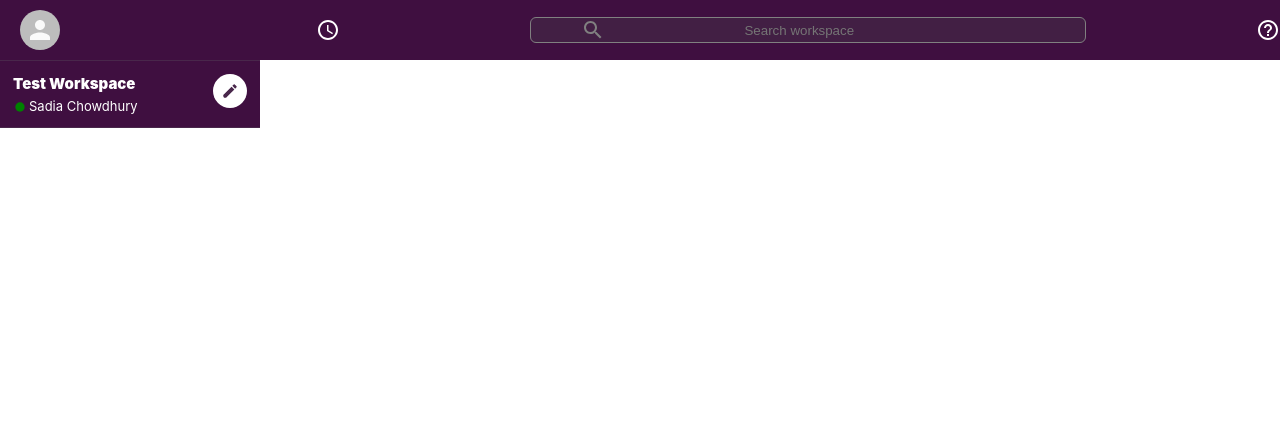
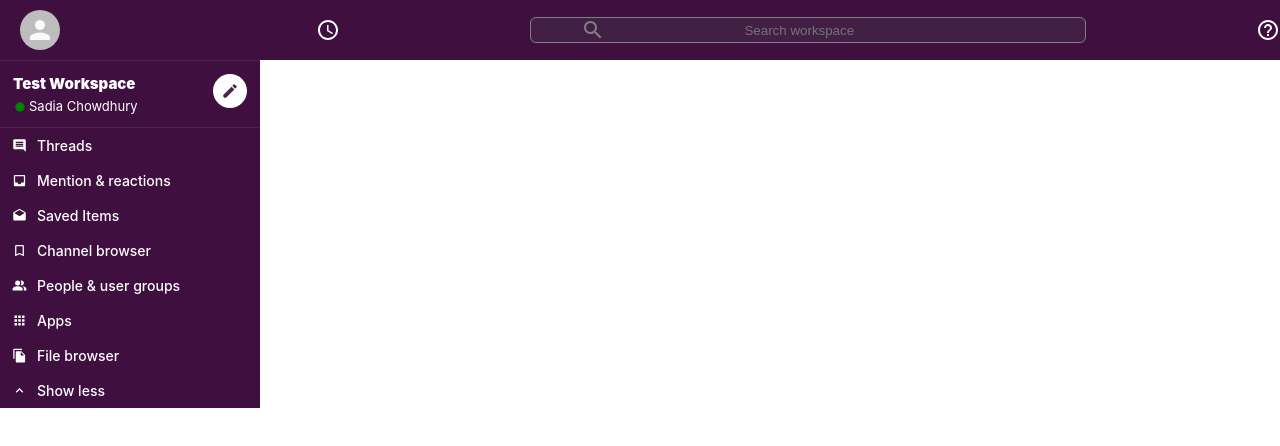
Before and after one commit to sadiaRia/Real-time-chat-app, a React (Create React App) app: page / in a window 1280 px wide. Shown: the top 446 px of the page. Built offline with nearby package versions, Linux system fonts and the light colour scheme.

Commit message:
add sidebar option

```diff
--- a/src/components/Sidebar/index.css
+++ b/src/components/Sidebar/index.css
@@ -3,6 +3,12 @@
   background-color: var(--slack-color);
   border-top: 1px solid #49274b;
   max-width: 260px;
+}
+
+.sidebar > hr {
+  margin-top: 10px;
+  margin-bottom: 10px;
+  border: 1px solid #49274b;
 }
 
 .sidebar__header{
--- a/src/components/Sidebar/index.jsx
+++ b/src/components/Sidebar/index.jsx
@@ -3,6 +3,15 @@
 import FiberManualRecordIcon from '@material-ui/icons/FiberManualRecord';
 // import {FiberManualRecordIcon} from '@material-ui/icons';
 import CreateIcon from '@material-ui/icons/Create';
+import SidebarOption from '../SidebarOption/index'
+import InsertCommentIcon from '@material-ui/icons/InsertComment';
+import InboxIcon from '@material-ui/icons/Inbox';
+import DraftsIcon from '@material-ui/icons/Drafts';
+import BookmarkBorderIcon from '@material-ui/icons/BookmarkBorder';
+import PeopleAltIcon from '@material-ui/icons/PeopleAlt';
+import AppsIcon from '@material-ui/icons/Apps';
+import FileCopyIcon from '@material-ui/icons/FileCopy';
+import ExpandLessIcon from '@material-ui/icons/ExpandLess';
 
 function Sidebar() {
   return (
@@ -16,6 +25,15 @@
         </div>
         <CreateIcon />
       </div>
+      <SidebarOption Icon={InsertCommentIcon} title="Threads" />
+      {/* <SidebarOption title="general" /> */}
+      <SidebarOption Icon={InboxIcon} title="Mention & reactions" />
+      <SidebarOption Icon={DraftsIcon} title="Saved Items" />
+      <SidebarOption Icon={BookmarkBorderIcon} title="Channel browser" />
+      <SidebarOption Icon={PeopleAltIcon} title="People & user groups" />
+      <SidebarOption Icon={AppsIcon} title="Apps" />
+      <SidebarOption Icon={FileCopyIcon} title="File browser" />
+      <SidebarOption Icon={ExpandLessIcon} title="Show less" />
     </div>
   )
 }
--- /dev/null
+++ b/src/components/SidebarOption/index.css
@@ -0,0 +1,29 @@
+.sidebarOption{
+  display: flex;
+  align-items: center;
+  font-size: 12px;
+  padding-left: 2px;
+  cursor: pointer;
+}
+
+.sidebarOption:hover{
+  opacity: 0.9;
+  background-color: #340e36;
+}
+
+.sidebarOption__icon{
+  padding:10px;
+  font-size: 15px !important;
+}
+
+.sidebarOption__channel{
+  padding: 10px 0
+}
+
+.sidebarOption__hash{
+  padding: 10px
+}
+
+.sidebarOption > h3{
+  font-weight: 500;
+}
--- /dev/null
+++ b/src/components/SidebarOption/index.jsx
@@ -0,0 +1,16 @@
+import React from 'react';
+import './index.css';
+
+function SidebarOption({ Icon, title }) {
+  return (
+    <div className="sidebarOption">
+      {Icon && <Icon className="sidebarOption__icon" />}
+      {Icon ? <h3>{title}</h3> :
+        <h3 className="sidebarOption__channel">
+          <span className="sidebarOption__hash">#{title}</span>
+        </h3>}
+    </div>
+  )
+}
+
+export default SidebarOption
```
